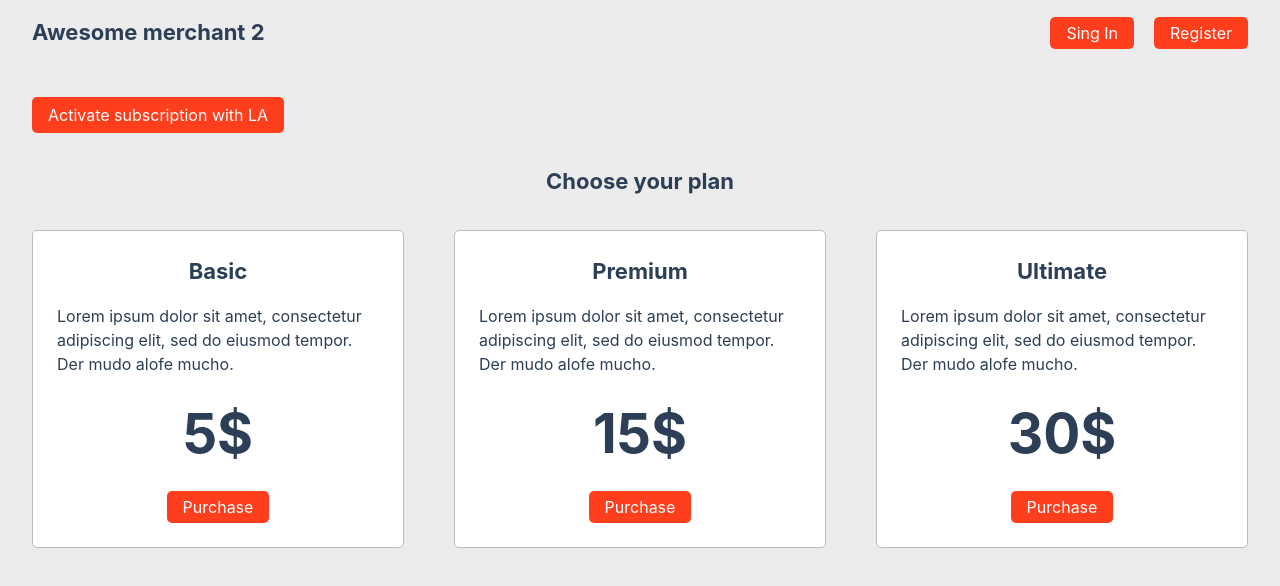
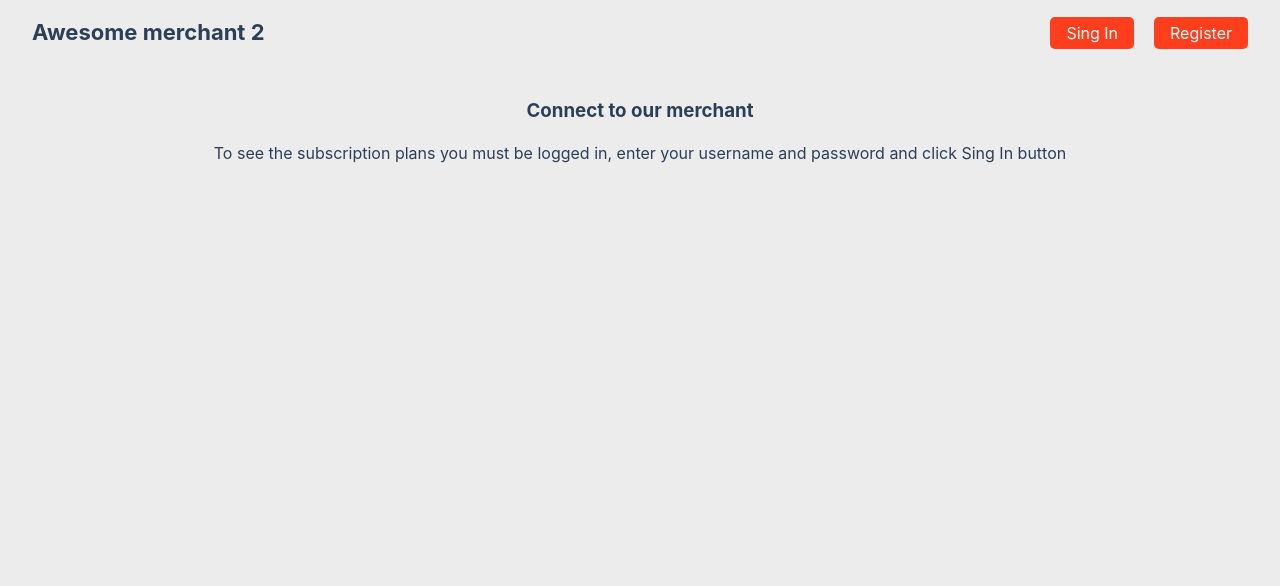
Before and after one commit to dexolacom/LA-MerchantMockFrontend2, a React (Create React App) app: page / in a window 1280 px wide. Shown: the top 586 px of the page. Built offline with nearby package versions, Linux system fonts and the light colour scheme.

Commit message:
ADD | registation and auth

```diff
--- a/package.json
+++ b/package.json
@@ -14,6 +14,7 @@
     "@types/styled-components": "^5.1.25",
     "@typescript-eslint/eslint-plugin": "^5.13.0",
     "@typescript-eslint/parser": "^5.13.0",
+    "axios": "^0.27.2",
     "cross-env": "^7.0.3",
     "eslint": "^8.10.0",
     "eslint-config-prettier": "^8.5.0",
--- a/src/App.tsx
+++ b/src/App.tsx
@@ -3,21 +3,21 @@ import Header from './components/Header/Header';
 import { Routes, Route } from 'react-router-dom';
 import PurchasePage from './pages/PurchasePage/PurchasePage';
 import NftsPage from './pages/NftsPage/NftsPage';
+import { AuthContext } from './contexts/AuthContext';
+import HomePage from './pages/HomePage/HomePage';
 
 function App() {
-  const [isUserLogged, setIsUserLogged] = useState(false)
+  const [isAuth, setIsAuth] = useState(false)
 
   return (
     <div className="App">
-      <Header isUserLogged={isUserLogged} setIsUserLogged={setIsUserLogged}/>
-
-      <Routes>
-        {/*<Route index element={<PurchasePage isUserLogged={isUserLogged} setIsUserLogged={setIsUserLogged}/>} />*/}
-        {/*@ts-ignore*/}
-        <Route index element={<PurchasePage />} />
-        <Route path='/nfts' element={<NftsPage/>}/>
-      </Routes>
-
+      <AuthContext.Provider value={{isAuth, setIsAuth}}>
+        <Header/>
+        <Routes>
+          <Route index element={isAuth ? <PurchasePage/> : <HomePage/>} />
+          <Route path='/nfts' element={<NftsPage/>}/>
+        </Routes>
+      </AuthContext.Provider>
     </div>
   );
 }
--- a/src/components/Header/Header.tsx
+++ b/src/components/Header/Header.tsx
@@ -1,24 +1,16 @@
-import React, { useState } from 'react';
-import { Button, Title } from '../theme';
+import React, { useEffect, useState } from 'react';
+import { Button, Title, Text } from '../theme';
 import { Wrapper, Content, ButtonsContainer, TitleContainer } from './styles';
-import { LoginProps } from '../types';
 import Backdrop from '../Backdrop/Backdrop';
 import { LoginModal } from '../Modals/Modals';
+import { useAuthContext } from '../../contexts/AuthContext';
 
 
-const Header:React.FC<LoginProps> = ({isUserLogged, setIsUserLogged}) => {
+const Header:React.FC = () => {
+  const {isAuth, setIsAuth} = useAuthContext()
   const [isLoginModalOpen, setIsLoginModalOpen] = useState(false)
   const [isLogin, setIsLogin] = useState(false)
-
-  // const [userName, setUserName] = useState('')
-  // const [userData, setUserData] = useState({
-  //   username: '',
-  //   password: ''
-  // })
-  //
-  // const inputHandler = (event:React.ChangeEvent<HTMLInputElement>) => {
-  //   setUserData({...userData, [event.target.name]: event.target.value})
-  // };
+  const [login, setLogin] = useState('')
 
   // const saveUserData = () => {
   //   if (userData) {
@@ -27,18 +19,18 @@ const Header:React.FC<LoginProps> = ({isUserLogged, setIsUserLogged}) => {
   //   }
   // };
   //
-  // const deleteUserData = () => {
-  //   localStorage.removeItem('userData')
-  //   setIsUserLogged(false)
-  // };
+  const deleteUserData = () => {
+    localStorage.removeItem('localUserData')
+    setIsAuth(false)
+  };
   //
-  // useEffect(() => {
-  //   const data = JSON.parse(localStorage.getItem('userData') as string)
-  //   if (data) {
-  //     setUserName(data?.username)
-  //     setIsUserLogged(true)
-  //   }
-  // }, [isUserLogged]);
+  useEffect(() => {
+    const data = JSON.parse(localStorage.getItem('localUserData') as string)
+    if (data) {
+      setLogin(data?.login)
+      setIsAuth(true)
+    }
+  }, [isAuth]);
 
 
   return (
@@ -50,19 +42,12 @@ const Header:React.FC<LoginProps> = ({isUserLogged, setIsUserLogged}) => {
           {/*<RouterNavLink to='/nfts'>Nfts</RouterNavLink>*/}
         </TitleContainer>
 
-        {/*{isUserLogged*/}
-        {/*  ? <InputsContainer>*/}
-        {/*    <span>{userName}</span>*/}
-        {/*    <Button onClick={deleteUserData}>Logout</Button>*/}
-        {/*  </InputsContainer>*/}
-        {/*  : <InputsContainer>*/}
-        {/*     <Input name='username' placeholder='login' onChange={inputHandler}/>*/}
-        {/*     <Input name='password' placeholder='password' onChange={inputHandler}/>*/}
-        {/*     <Button onClick={saveUserData}>Sign In</Button>*/}
-        {/*   </InputsContainer>*/}
-        {/*}*/}
-
-        <ButtonsContainer>
+        {isAuth
+          ? <ButtonsContainer>
+            <Text>{login}</Text>
+            <Button onClick={() => deleteUserData()}>Log out</Button>
+          </ButtonsContainer>
+          : <ButtonsContainer>
               <Button onClick={() => {
                 setIsLoginModalOpen(true)
                 setIsLogin(true)
@@ -76,6 +61,7 @@ const Header:React.FC<LoginProps> = ({isUserLogged, setIsUserLogged}) => {
                 Register
               </Button>
             </ButtonsContainer>
+        }
 
         {isLoginModalOpen &&
           <Backdrop setIsModalOpen={setIsLoginModalOpen}>
--- a/src/components/Modals/Modals.tsx
+++ b/src/components/Modals/Modals.tsx
@@ -2,13 +2,14 @@ import React, { useState } from 'react';
 import { Content, CrossIcon, Wrapper, Input } from "./styles"
 import { ModalProps } from '../types';
 import { Button, FlexRow } from '../theme';
-
+import { addNewUser, authUser } from '../../requests';
+import { useAuthContext } from '../../contexts/AuthContext';
 
 
 export const LoginModal:React.FC<ModalProps> = ({ setIsModalOpen, isLogin }) => {
-  const [userName, setUserName] = useState('')
+  const { setIsAuth } = useAuthContext()
   const [userData, setUserData] = useState({
-    username: '',
+    login: '',
     password: ''
   })
 
@@ -16,20 +17,28 @@ export const LoginModal:React.FC<ModalProps> = ({ setIsModalOpen, isLogin }) =>
     setUserData({...userData, [event.target.name]: event.target.value})
   };
 
+  const registerUser = () => {
+    addNewUser(userData, setIsModalOpen)
+  };
+
+  const loginUser = () => {
+    authUser(userData, setIsModalOpen, setIsAuth)
+  }
+
   return (
-    <Wrapper onClick={e => e.stopPropagation()} background='#fff'>
+    <Wrapper onClick={e => e.stopPropagation()} background='#212c37'>
       <CrossIcon onClick={() => setIsModalOpen(false)}/>
       <Content>
         <FlexRow margin='0 0 16px 0'>
-          <Input name='username' placeholder='login' onChange={inputHandler}/>
+          <Input name='login' placeholder='login' onChange={inputHandler}/>
         </FlexRow>
          <FlexRow margin='0 0 16px 0'>
            <Input name='password' placeholder='password' onChange={inputHandler}/>
          </FlexRow>
 
         {isLogin
-          ? <Button>Log in</Button>
-          : <Button>Register</Button>
+          ? <Button onClick={() => loginUser()}>Log in</Button>
+          : <Button onClick={() => registerUser()}>Register</Button>
         }
       </Content>
     </Wrapper>
--- a/src/components/types.ts
+++ b/src/components/types.ts
@@ -1,6 +1,6 @@
 export interface LoginProps {
-  isUserLogged: boolean
-  setIsUserLogged: (b: boolean) => void
+  isAuth: boolean
+  setIsAuth: (b: boolean) => void
 }
 
 export interface CardProps {
--- a/src/components/utils.ts
+++ b/src/components/utils.ts
@@ -1,5 +1,6 @@
 
-const id = () => Math.floor(Math.random() * 1011)
+// const id = () => Math.floor(Math.random() * 1011)
+
 
 const cryptUrlParams = (key: string, text: string) => {
   const textToChars = (text: string) => text.split("").map((c) => c.charCodeAt(0));
@@ -15,11 +16,12 @@ const cryptUrlParams = (key: string, text: string) => {
 };
 
 export const getUrl = (activate?: string) => {
+  const userId = JSON.parse(localStorage.getItem('localUserData') as string)?.userId
   const currentDate = new Date()
   const currentDatePlusTwoMouths = new Date(currentDate.setMonth(currentDate.getMonth()+2))
   const linkExpiredDate = Math.floor(currentDatePlusTwoMouths.getTime() / 1000)
 
-  let urlParams = `userId=${id()}&merchantId=2&expirationDate=${linkExpiredDate}`
+  let urlParams = `userId=${userId}&merchantId=1&expirationDate=${linkExpiredDate}`
 
   const encryptedLink = cryptUrlParams('somesuncreatecargalaxyeasygovermentceleniumproduction', urlParams)
 
@@ -28,5 +30,5 @@ export const getUrl = (activate?: string) => {
   }
 
   return `https://la-dashboard.netlify.app/_*${encryptedLink}&mint`;
-  // return `http://localhost:3001/_*${encryptedLink}/mint`;
+  // return `http://localhost:3000/_*${encryptedLink}&mint`;
 }
--- /dev/null
+++ b/src/contexts/AuthContext.tsx
@@ -0,0 +1,13 @@
+import {createContext, useContext} from 'react';
+
+export type AuthContext = {
+  isAuth: boolean
+  setIsAuth: (b: boolean) => void
+}
+
+export const AuthContext = createContext<AuthContext>({
+  isAuth: false,
+  setIsAuth: () => undefined
+})
+
+export const useAuthContext = () => useContext(AuthContext)
--- /dev/null
+++ b/src/pages/HomePage/HomePage.tsx
@@ -0,0 +1,18 @@
+import React from 'react';
+import { Text, Title } from '../../components/theme';
+import { Wrapper } from './styles';
+
+
+const HomePage = () => {
+  return (
+    <Wrapper>
+      <Title>Connect to our merchant</Title>
+      <Text>
+        To see the subscription plans you must be logged in, enter your username and password and click Sing In
+        button
+      </Text>
+    </Wrapper>
+  );
+};
+
+export default HomePage;
--- /dev/null
+++ b/src/pages/HomePage/styles.ts
@@ -0,0 +1,9 @@
+import styled from 'styled-components';
+
+export const Wrapper = styled.div`
+  padding: 2em 2em;
+  display: flex;
+  justify-content: center;
+  flex-direction: column;
+  align-items: center;
+`
--- a/src/pages/PurchasePage/PurchasePage.tsx
+++ b/src/pages/PurchasePage/PurchasePage.tsx
@@ -1,46 +1,23 @@
 import React, { useEffect, useState } from 'react';
 import { Title, Text, Link } from '../../components/theme'
 import { Wrapper, LinkContainer } from './styles';
-import { LoginProps } from '../../components/types';
 import { getUrl } from '../../components/utils';
 import Cards from '../../components/Cards/Cards';
+import { useAuthContext } from '../../contexts/AuthContext';
 
 
-const PurchasePage:React.FC<LoginProps> = ({ isUserLogged, setIsUserLogged }) => {
+const PurchasePage:React.FC = () => {
+  const {isAuth, setIsAuth} = useAuthContext()
   const [isSubPurchased, setIsSubPurchased] = useState(false)
 
   useEffect(() => {
-    const data = JSON.parse(localStorage.getItem('userData') as string);
-    if (data) setIsUserLogged(true);
-  }, [isUserLogged]);
+    const data = JSON.parse(localStorage.getItem('localUserData') as string);
+    if (data) setIsAuth(true);
+  }, [isAuth]);
 
   return (
     <Wrapper>
-      {/*{isUserLogged ?*/}
-      {/*  isSubPurchased*/}
-      {/*    ? <>*/}
-      {/*      <Text margin='0 0 16px 0'>Subscription successfully purchased</Text>*/}
-      {/*      <Link href={getUrl()} target='_blank'>Transform to NFT</Link>*/}
-      {/*    </>*/}
-      {/*    : <>*/}
-      {/*      <LinkContainer>*/}
-      {/*        <Link href={getUrl('activate')} target='_blank'>Activate subscription with LA</Link>*/}
-      {/*      </LinkContainer>*/}
-      {/*      <Title margin={0} fontSize='22px'>Choose your plan</Title>*/}
-      {/*      /!*@ts-ignore*!/*/}
-      {/*      <Cards setIsSubPurchased={setIsSubPurchased}/>*/}
-      {/*    </>*/}
-      {/*  : <>*/}
-      {/*    <Title>Connect to our merchant</Title>*/}
-      {/*    <Text>*/}
-      {/*      To see the subscription plans you must be logged in, enter your username and password and click Sing In*/}
-      {/*      button*/}
-      {/*    </Text>*/}
-      {/*  </>*/}
-      {/*}*/}
-
-      {
-        isSubPurchased
+      {isSubPurchased
           ? <>
             <Text margin='0 0 16px 0'>Subscription successfully purchased</Text>
             <Link href={getUrl()} target='_blank'>Transform to NFT</Link>
--- /dev/null
+++ b/src/requests.ts
@@ -0,0 +1,30 @@
+import axios from 'axios';
+
+
+const baseUrl = 'https://liqiudaccess-merchant-backend.herokuapp.com'
+
+export const addNewUser = (userData: object, setIsModalOpen: (b: boolean) => void) => {
+  return axios.post(`${baseUrl}/aloha/la/user/add`, {...userData})
+    .then(response => response.data && setIsModalOpen(false))
+    .catch((error) => console.error(error))
+};
+
+export const authUser = (userData: {login: string, password: string}, setIsModalOpen: (b: boolean) => void, setIsAuth: (b: boolean) => void) => {
+  // @ts-ignore
+    return axios.get(`${baseUrl}/aloha/la/user/login/?login=${userData?.login}&password=${userData?.password}`)
+  .then(response => {
+    if (response?.data) {
+      setIsAuth(true)
+      setIsModalOpen(false)
+
+      const localUserData = {
+        userId: response?.data?.user_id,
+        login: response?.data?.login,
+      }
+
+      localStorage.setItem('localUserData', JSON.stringify(localUserData))
+    }
+  }
+  )
+  .catch((error) => console.error(error))
+};
```
Also changed, not shown: 1 other file (tests, documents, lock files or other folders). Lines whose indentation alone changed are shown as unchanged.
